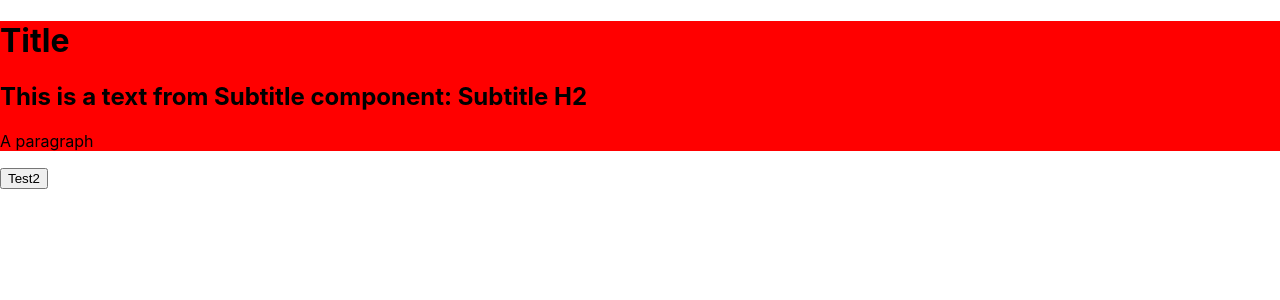
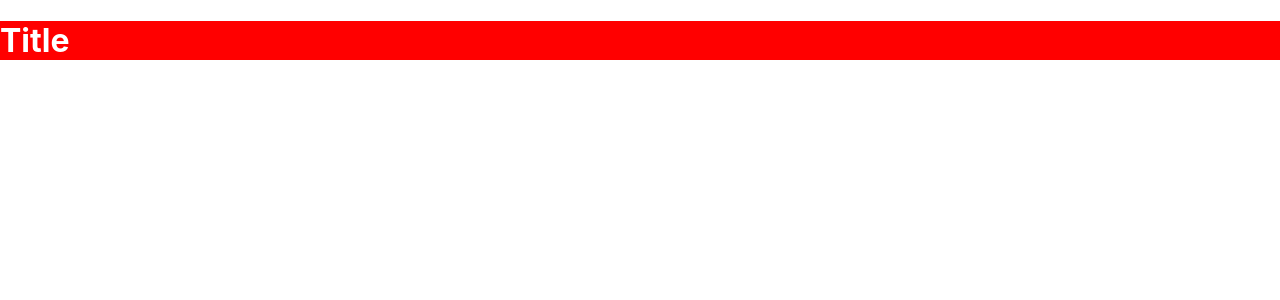
Before and after one commit to josecoego/rich-text, a React (Create React App) app: page / in a window 1280 px wide. Shown: the top 300 px of the page. Built offline with nearby package versions, Linux system fonts and the light colour scheme.

Commit message:
create customcomponent with styles

```diff
--- a/src/App.tsx
+++ b/src/App.tsx
@@ -1,12 +1,32 @@
 import React, { useEffect, useLayoutEffect } from "react";
 import HtmlToReact from "html-to-react";
 import Subtitle from "./components/Subtitle";
+import CustomComponent from "./components/CutomComponent";
 
 const HtmlToReactParser: any = HtmlToReact.Parser; /**TODO: Change any */
 const htmlToReactParser = new HtmlToReactParser();
+const processNodeDefinitions = new (
+  HtmlToReact as any
+).ProcessNodeDefinitions();
+
+const processingInstructions = [
+  {
+    shouldProcessNode: function (node: any) {
+      return true;
+    },
+    processNode: processNodeDefinitions.processDefaultNode,
+  },
+];
 
 function App() {
-  const htmlInput =
+  return (
+    <CustomComponent
+      html={"<h1>Title</h1>"}
+      plainCss={["h1 {background-color:red}", "h1 {color:white}"]}
+      proccessingInstructions={processingInstructions}
+    />
+  );
+  /*  const htmlInput =
     "<div id='test1' class='bg-red'><h1>Title</h1><h2 component='subtitle'>Subtitle H2</h2><p>A paragraph</p></div>";
   const scriptContent = `console.log('hi')
     var button1 = document.getElementById('test1')
@@ -62,7 +82,7 @@ function App() {
       {reactElement}
       <button id="test2">Test2</button>
     </div>
-  );
+  ); */
 }
 
 export default App;
--- /dev/null
+++ b/src/components/CutomComponent.tsx
@@ -0,0 +1,53 @@
+import React, { useEffect, useLayoutEffect } from "react";
+import HtmlToReact from "html-to-react";
+import StyleCustomComponent from "./SytleCustomComponent";
+
+type CustomComponentProps = {
+  html: string;
+  plainJs?: string[];
+  scriptsUrls?: string[];
+  proccessingInstructions?: any[];
+  plainCss?: string[];
+  cssUrls?: string[];
+  config?: { isValidNode: boolean };
+};
+
+const HtmlToReactParser: any = HtmlToReact.Parser; /**TODO: Change any */
+const htmlToReactParser = new HtmlToReactParser();
+
+const CustomComponent = (props: CustomComponentProps): JSX.Element => {
+  const {
+    html,
+    plainJs,
+    scriptsUrls,
+    proccessingInstructions,
+    plainCss,
+    cssUrls,
+    config,
+  } = props;
+  const isValidNode = () => {
+    return config?.isValidNode ?? true;
+  };
+
+  useLayoutEffect(() => {}, []);
+  const OutputElment = htmlToReactParser.parseWithInstructions(
+    html,
+    isValidNode,
+    proccessingInstructions
+  );
+
+  if (!html) return <div>NO HTML RECEIVED</div>;
+  console.log("plaincssss", plainCss);
+
+  return (
+    <>
+      {plainCss &&
+        plainCss.map((plcss) => {
+          return <StyleCustomComponent plainStyle={plcss} />;
+        })}
+      {OutputElment}
+    </>
+  );
+};
+
+export default CustomComponent;
--- /dev/null
+++ b/src/components/SytleCustomComponent.tsx
@@ -0,0 +1,6 @@
+const StyleCustomComponent = ({ plainStyle }: { plainStyle: string }) => {
+  if (!plainStyle) return null;
+  return <style>{plainStyle}</style>;
+};
+
+export default StyleCustomComponent;
```
